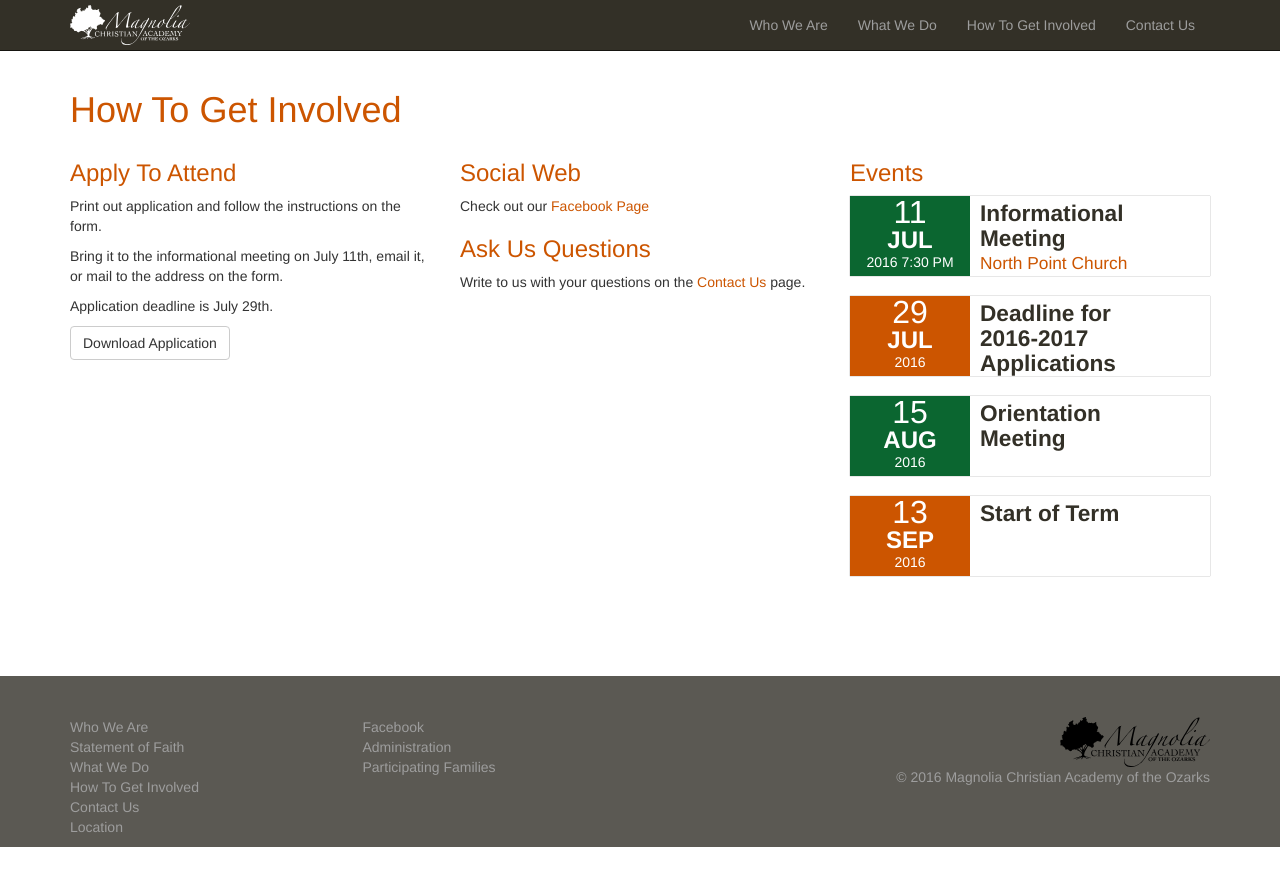
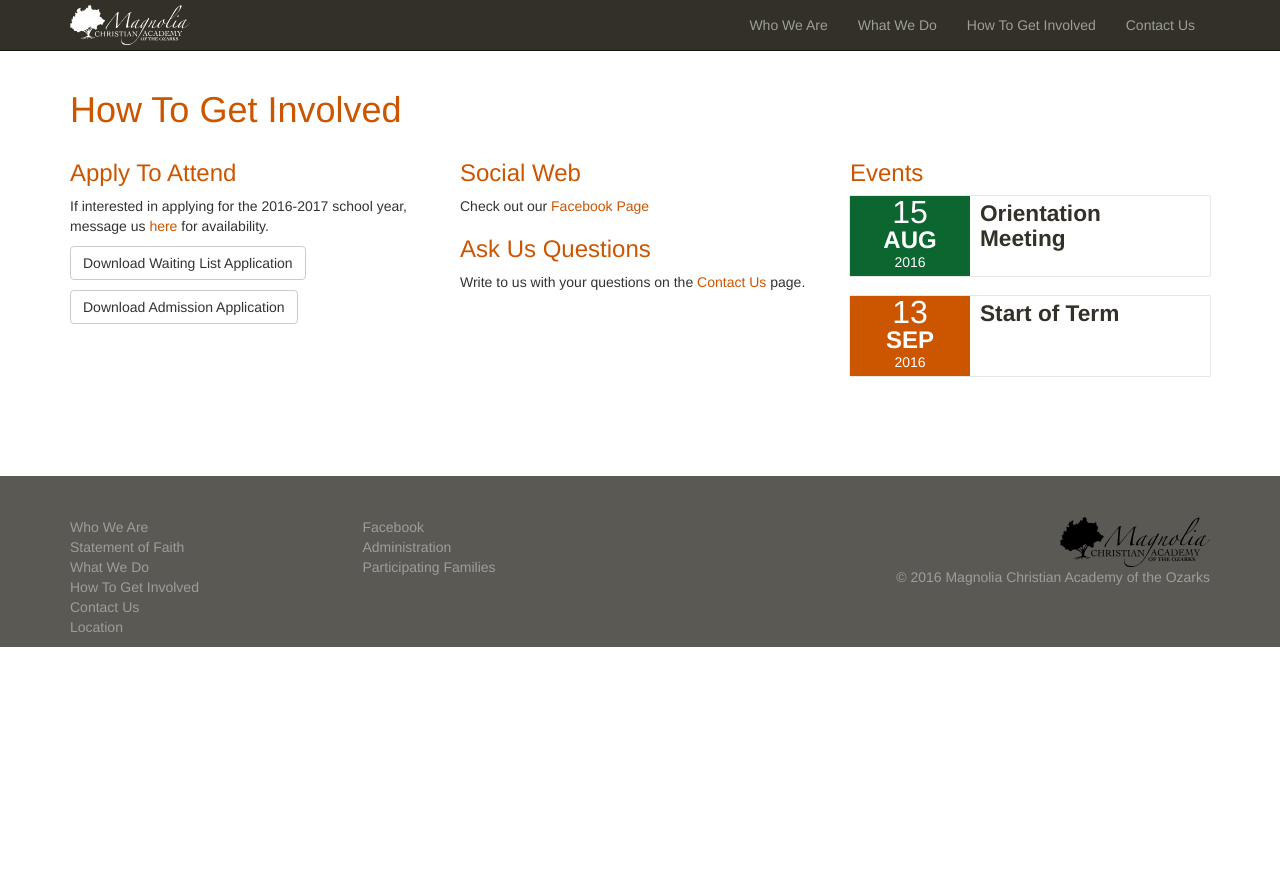
Before and after one commit to mcaoto/mcaoto.github.io, a Jekyll site: the page built from action/index.html, in a window 1280 px wide. Shown: the top 886 px of the page. Built offline with Jekyll 4.4.1, drawn with Linux system fonts in a browser that asks for light colours; nearby versions of some CDN libraries.

Commit message:
Updates for Get Involved

```diff
--- a/action/index.html
+++ b/action/index.html
@@ -14,10 +14,18 @@ title: How To Get Involved
         <div class="col-xs-12 col-sm-6 col-md-4">
             <h3>Apply To Attend</h3>
 
-            <p>Print out application and follow the instructions on the form.</p>
+            <p>If interested in applying for the 2016-2017 school year, message us <a href="/contact/">here</a> for availability.</p>
+            <!--<p>Print out application and follow the instructions on the form.</p>
             <p>Bring it to the informational meeting on July 11th, email it, or mail to the address on the form.</p>
-            <p>Application deadline is July 29th.</p>
-            <a href="{{ "/files/mcaoto-application.pdf" | prepend: site.baseurl }}" target="_blank"><button type="button" class="btn btn-default">Download Application</button></a>
+            <p>Application deadline is July 29th.</p>-->
+            <p>
+                <a href="{{ "/files/mcaoto-waiting-list-application.pdf" | prepend: site.baseurl }}" target="_blank"><button type="button" class="btn btn-default">Download Waiting List Application</button></a>
+            </p>
+            <p>
+                <a href="{{ "/files/mcaoto-admission-application.pdf" | prepend: site.baseurl }}" target="_blank"><button type="button" class="btn btn-default">Download Admission Application</button></a>
+            </p>
+
+
 
         </div>
         <div class="col-xs-12 col-sm-6 col-md-4">
@@ -29,30 +37,6 @@ title: How To Get Involved
         </div>
         <div class="col-xs-12 col-sm-6 col-md-4">
             <h3>Events</h3><ul class="event-list">
-                <li>
-                    <time datetime="2016-07-11 1900">
-                        <span class="day">11</span>
-                        <span class="month">Jul</span>
-                        <span class="year">2016</span>
-                        <span class="time">7:30 PM</span>
-                    </time>
-                    <div class="info">
-                        <h2 class="title">Informational Meeting</h2>
-                        <p class="desc"><a href="/contact/">North Point Church 1363 Brian Dr. Nixa, MO 65714</a></p>
-                    </div>
-                </li>
-                <li>
-                    <time datetime="2016-07-29 0000">
-                        <span class="day">29</span>
-                        <span class="month">Jul</span>
-                        <span class="year">2016</span>
-                        <span class="time"></span>
-                    </time>
-                    <div class="info">
-                        <h2 class="title">Deadline for 2016-2017 Applications</h2>
-                        <p class="desc"></p>
-                    </div>
-                </li>
                 <li>
                     <time datetime="2016-08-15 0000">
                         <span class="day">15</span>
```
Also changed, not shown: 3 other files.
